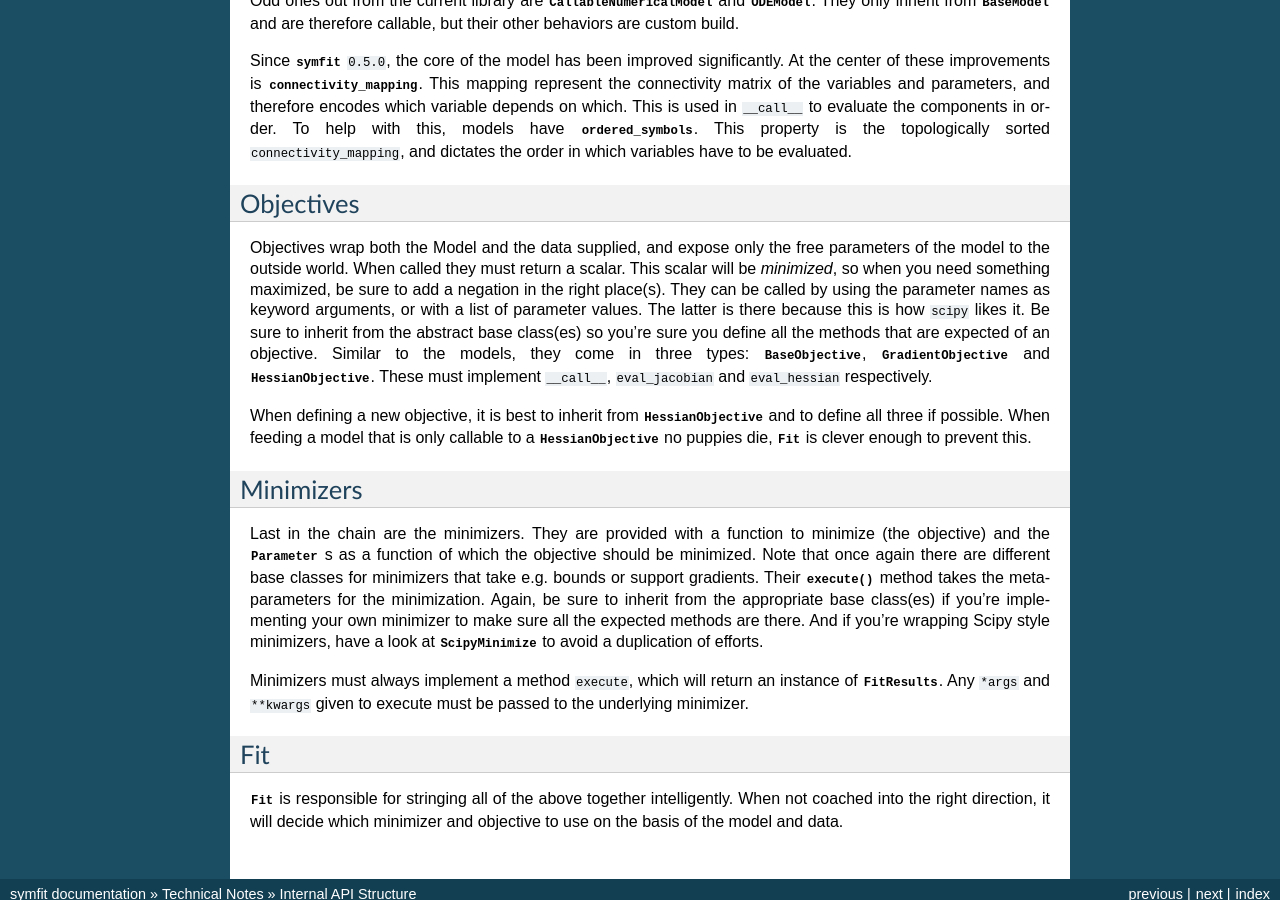
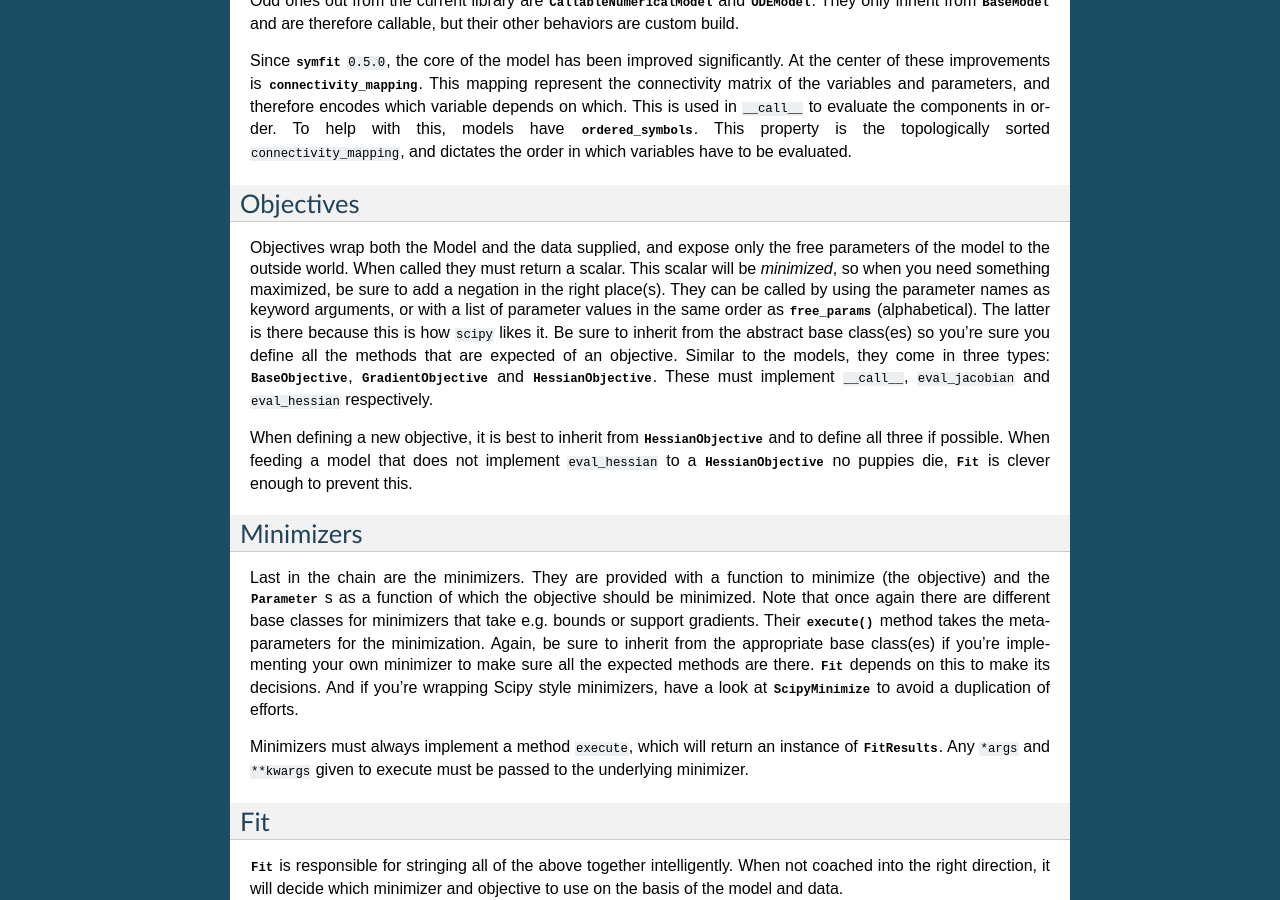
Before and after one commit to tBuLi/symfit, a Sphinx documentation site: the page built from docs/api_structure.rst, in a window 1280 px wide and 900 px high, scrolled down 719 px. Built offline with Sphinx 7.4.7, drawn with Linux system fonts in a browser that asks for light colours; the version number could not be read and is left out.

Commit message:
Processed pckroons review.

```diff
--- a/docs/api_structure.rst
+++ b/docs/api_structure.rst
@@ -65,8 +65,9 @@ parameters of the model to the outside world.
 When called they must return a scalar. This scalar will be *minimized*, so when
 you need something maximized, be sure to add a negation in the right place(s).
 They can be called by using the parameter names as keyword arguments, or with a
-list of parameter values. The latter is there because this is how ``scipy``
-likes it.
+list of parameter values in the same order as
+:attr:`~symfit.core.models.BaseModel.free_params` (alphabetical).
+The latter is there because this is how ``scipy`` likes it.
 Be sure to inherit from the abstract base class(es) so you're sure you define
 all the methods that are expected of an objective. Similar to the models, they
 come in three types: :class:`~symfit.core.objectives.BaseObjective`,
@@ -76,7 +77,7 @@ come in three types: :class:`~symfit.core.objectives.BaseObjective`,
 
 When defining a new objective, it is best to inherit from
 :class:`~symfit.core.objectives.HessianObjective` and to define all three if
-possible. When feeding a model that is only callable to a
+possible. When feeding a model that does not implement ``eval_hessian`` to a
 :class:`~symfit.core.objectives.HessianObjective` no puppies die,
 :class:`~symfit.core.fit.Fit` is clever enough to prevent this.
 
@@ -91,6 +92,7 @@ support gradients. Their :meth:`~symfit.core.minimizers.BaseMinimizer.execute`
 method takes the metaparameters for the minimization.
 Again, be sure to inherit from the appropriate base class(es) if you're
 implementing your own minimizer to make sure all the expected methods are there.
+:class:`~symfit.core.fit.Fit` depends on this to make its decisions.
 And if you're wrapping Scipy style minimizers, have a look at
 :class:`~symfit.core.minimizers.ScipyMinimize`
 to avoid a duplication of efforts.
```
